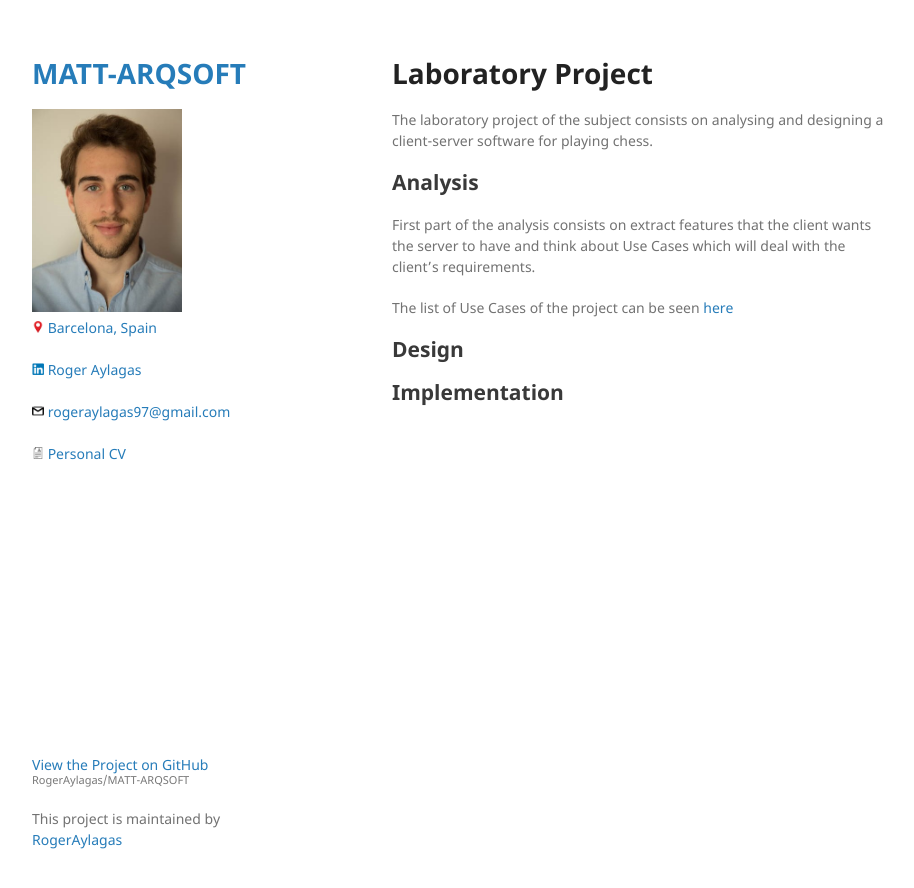
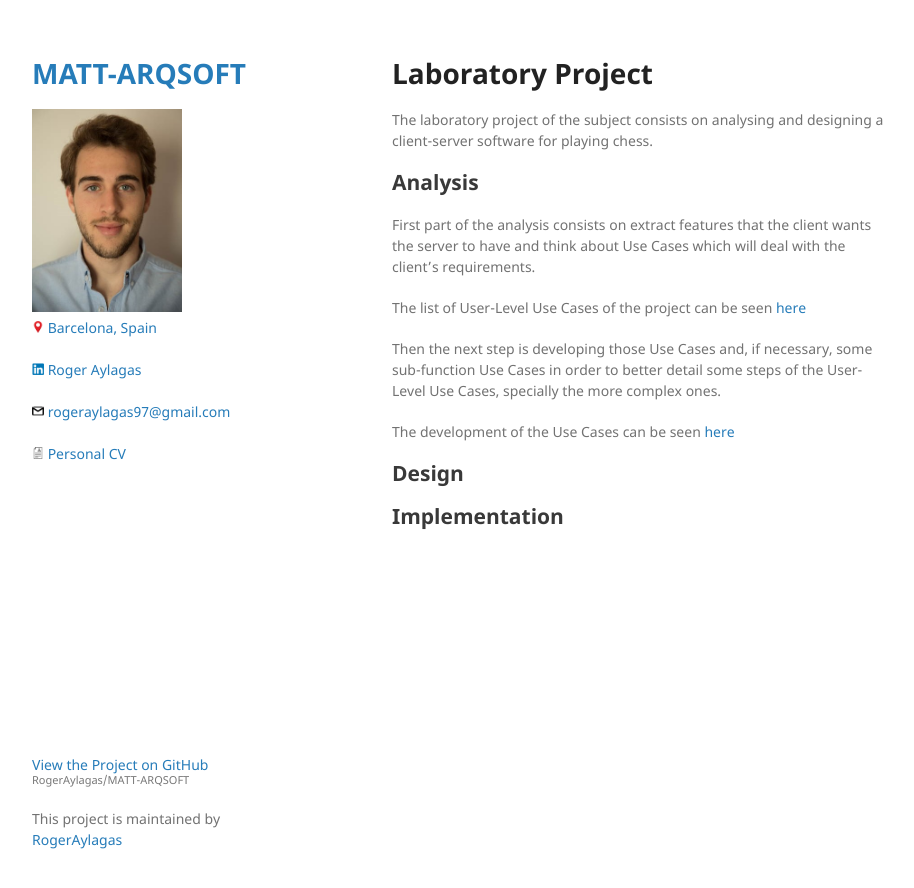
Before and after one commit to RogerAylagas/MATT-ARQSOFT, a Jekyll site: the page built from lab_branch.md, in a window 1280 px wide. Shown: the top 888 px of the page, without its empty margins (178-1092 px from the left). Built offline with Jekyll 4.4.1, drawn with Linux system fonts in a browser that asks for light colours; our own code applies the rules of GitHub Pages for plain Markdown files.

Commit message:
Changed lab page

```diff
--- a/_layouts/default.html
+++ b/_layouts/default.html
@@ -42,7 +42,7 @@
         {% endif %}
         {% if site.cv %}
         <br>
-          <img href = "{{site.cv | relative_url}}" src="{{site.cv_icon | relative_url}}" style="color: #000000" alt="CV" width=12/>
+          <img src="{{site.cv_icon | relative_url}}" style="color: #000000" alt="CV" width=12/>
           <a href = "{{site.cv | relative_url}}"> Personal CV </a>
         </br>
 
--- a/lab_branch.md
+++ b/lab_branch.md
@@ -9,7 +9,11 @@ The laboratory project of the subject consists on analysing and designing a clie
 ## Analysis
 First part of the analysis consists on extract features that the client wants the server to have and think about Use Cases which will deal with the client's requirements.
 
-The list of Use Cases of the project can be seen [here](docs\lab\Chess_UseCases_List_Roger_Aylagas.pdf)
+The list of User-Level Use Cases of the project can be seen [here](assets\docs\lab\Chess_UseCases_List_Roger_Aylagas.pdf)
+
+Then the next step is developing those Use Cases and, if necessary, some sub-function Use Cases in order to better detail some steps of the User-Level Use Cases, specially the more complex ones.
+
+The development of the Use Cases can be seen [here](assets\docs\lab\Chess_UseCases_Devel_Roger_Aylagas.pdf)
 
 ## Design
 
```
Also changed, not shown: assets/docs/CODE_OF_CONDUCT.md (renamed from docs/CODE_OF_CONDUCT.md), assets/docs/CONTRIBUTING.md (renamed from docs/CONTRIBUTING.md), assets/docs/SUPPORT.md (renamed from docs/SUPPORT.md), assets/docs/project/Domain Model Chess.png (renamed from docs/project/Domain Model Chess.png), 12 other files.
